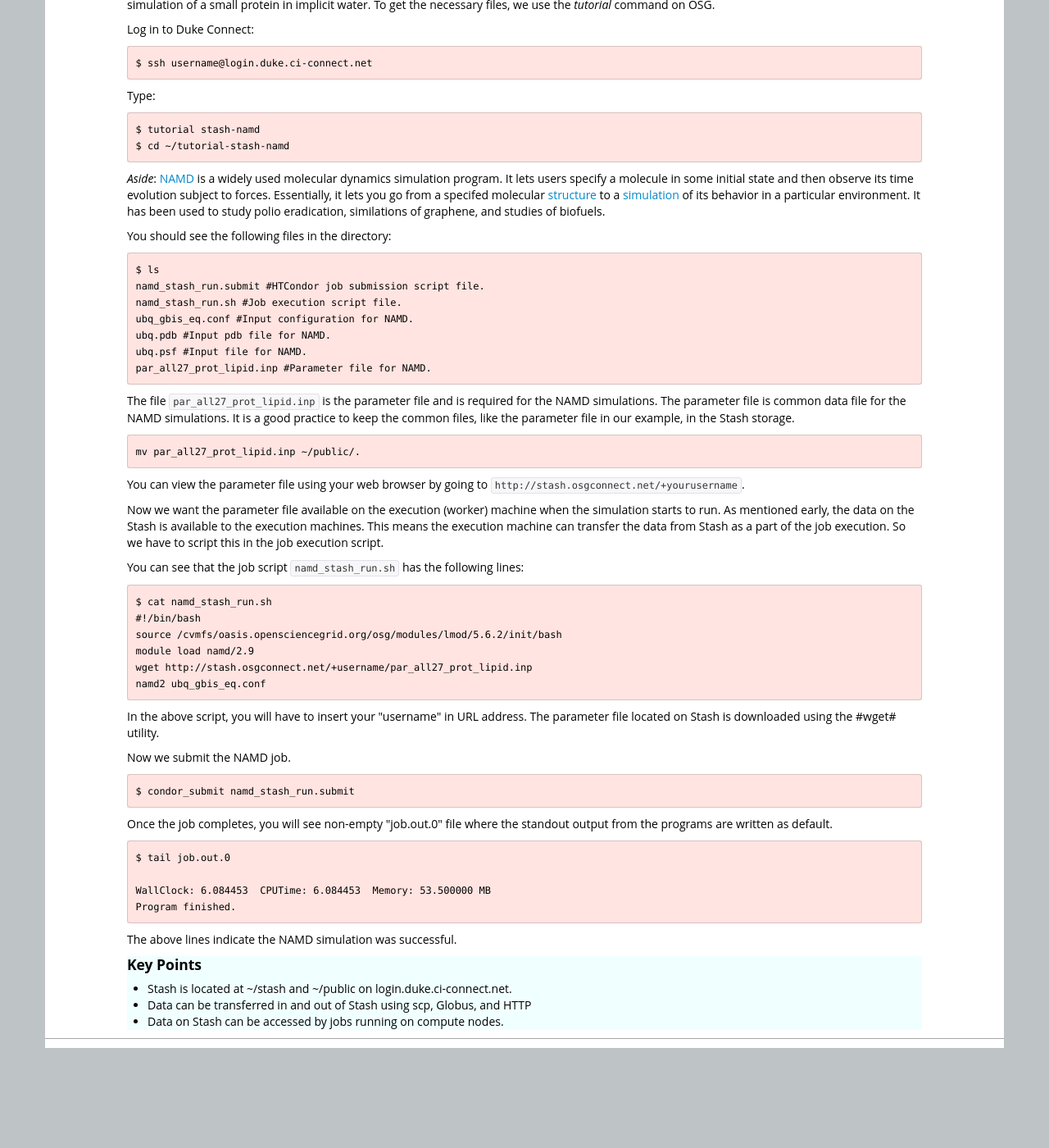
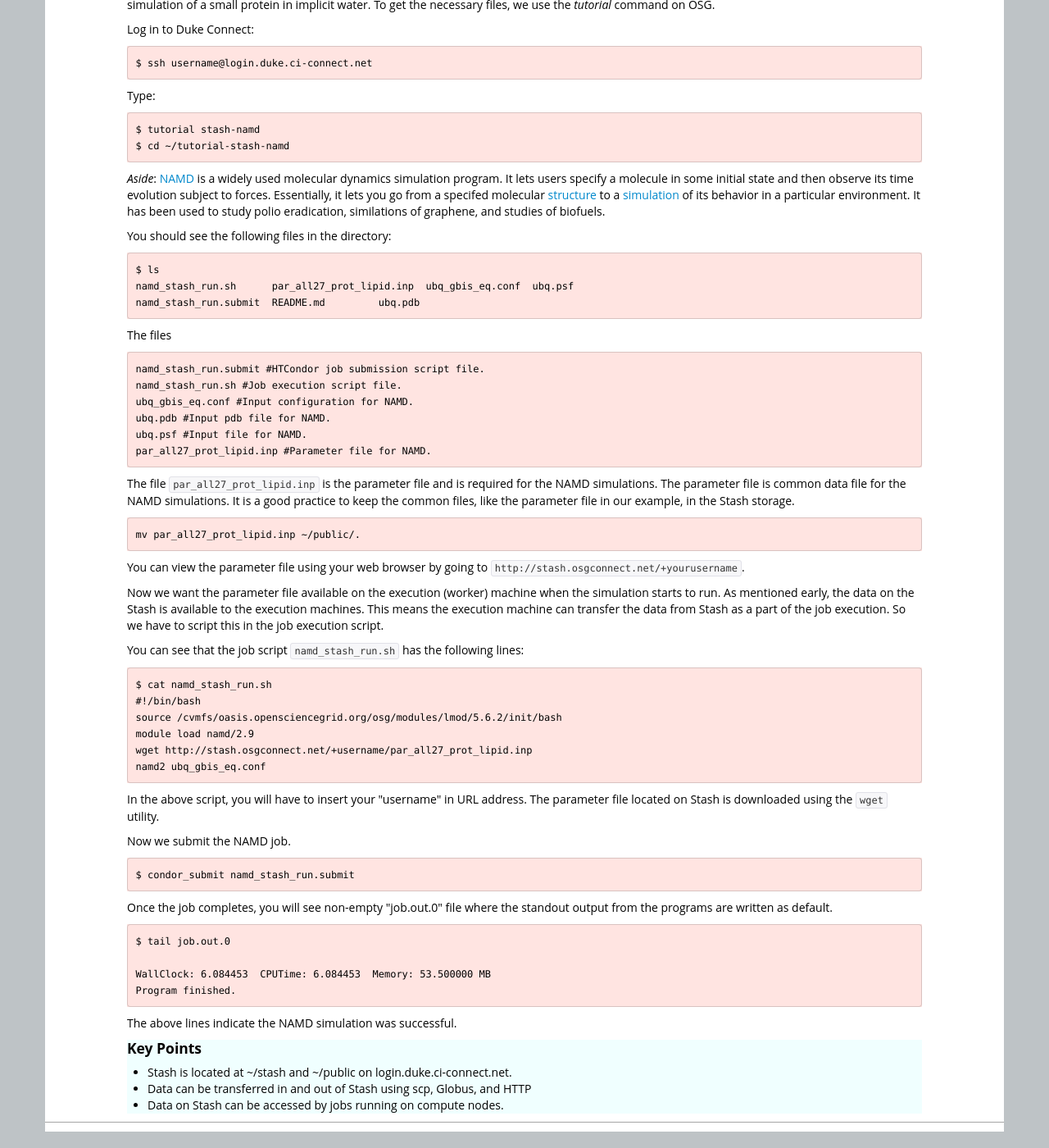
Before and after one commit to SWC-OSG-Workshop/2015-10-27-duke, a Jekyll site: the page built from novice/DHTC/05-Stash.md, in a window 1280 px wide and 1400 px high, scrolled down 2720 px. Shown: the whole window at 82% size. Built offline with Jekyll 4.4.1, drawn with Linux system fonts in a browser that asks for light colours; before the commit the page ends 4018 px from its top, so only the background shows below that.

Commit message:
Fix formatting

```diff
--- a/novice/DHTC/05-Stash.md
+++ b/novice/DHTC/05-Stash.md
@@ -174,6 +174,12 @@
 
 ~~~
 $ ls
+namd_stash_run.sh      par_all27_prot_lipid.inp  ubq_gbis_eq.conf  ubq.psf
+namd_stash_run.submit  README.md         ubq.pdb
+~~~
+
+The files
+~~~
 namd_stash_run.submit #HTCondor job submission script file.
 namd_stash_run.sh #Job execution script file.
 ubq_gbis_eq.conf #Input configuration for NAMD.
@@ -212,7 +218,7 @@
 ~~~
 
 In the above script, you will have to insert your "username" in URL address. The
-parameter file located on Stash is downloaded using the #wget# utility.
+parameter file located on Stash is downloaded using the `wget` utility.
 
 
 Now we submit the NAMD job.
```
